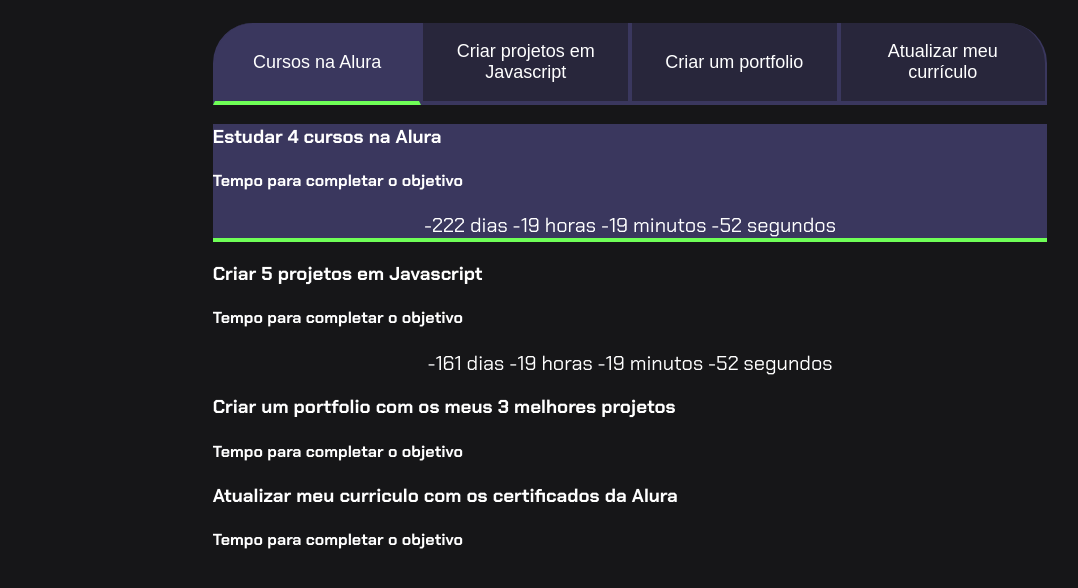
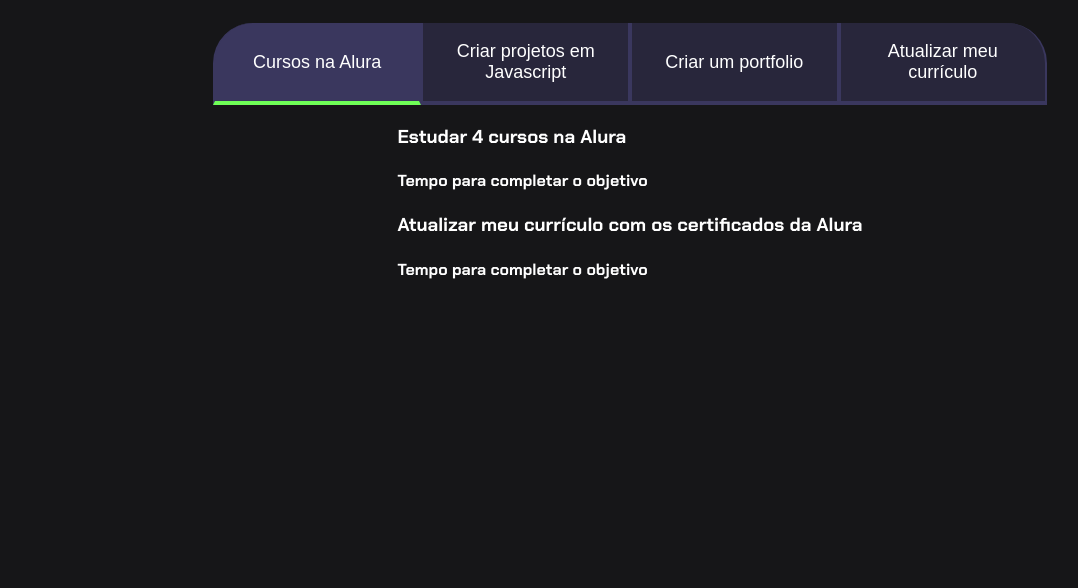
Before and after one commit to joaovpxx/jv, a plain HTML site: page index.html in a window 1280 px wide. Shown: the part 80-668 px from the top of the page, without its empty margins (10-1088 px from the left). Drawn offline with Linux system fonts and the light colour scheme.

Commit message:
Add files via upload

```diff
--- a/index.html
+++ b/index.html
@@ -9,7 +9,6 @@
 <body>
     <section class="conteudo-principal">
         <h2 class="titulo-principal">Meus Objetivos do ano<span>_</span></h2>
-        <div class="conteudo">
         <div class="botoes">
             <button class="botao ativo">Cursos na Alura</button>
             <button class="botao">Criar projetos em Javascript</button>
@@ -17,28 +16,15 @@
             <button class="botao">Atualizar meu currículo</button>
         </div>
         <div class="abas-textos">
-            <div class="aba-conteudo ativo">
+            <div class="aba-conteudo">
                 <h3 class="aba-conteudo-titulo-principal">Estudar 4 cursos na Alura</h3>
                 <h4 class="aba-conteudo-titulo-secundario">Tempo para completar o objetivo</h4>
-                <div class="contador"></div>
             </div>
             <div class="aba-conteudo">
-                <h3 class="aba-conteudo-titulo-principal">Criar 5 projetos em Javascript</h3>
+                <h3 class="aba-conteudo-titulo-principal">Atualizar meu currículo com os certificados da Alura</h3>
                 <h4 class="aba-conteudo-titulo-secundario">Tempo para completar o objetivo</h4>
-                <div class="contador"></div>
-            </div>
-            <div class="aba-conteudo">
-                <h3 class="aba-conteudo-titulo-principal">Criar um portfolio com os meus 3 melhores projetos</h3>
-                <h4 class="aba-conteudo-titulo-secundario">Tempo para completar o objetivo</h4>
-                <div class="contador"></div>
-            </div>
-            <div class="aba-conteudo">
-                <h3 class="aba-conteudo-titulo-principal">Atualizar meu curriculo com os certificados da Alura</h3>
-                <h4 class="aba-conteudo-titulo-secundario">Tempo para completar o objetivo</h4>
-                <div class="contador"></div>
             </div>
         </div>
-    </div>
     </section>
     <script src="main.js"></script>
 </body>
```
